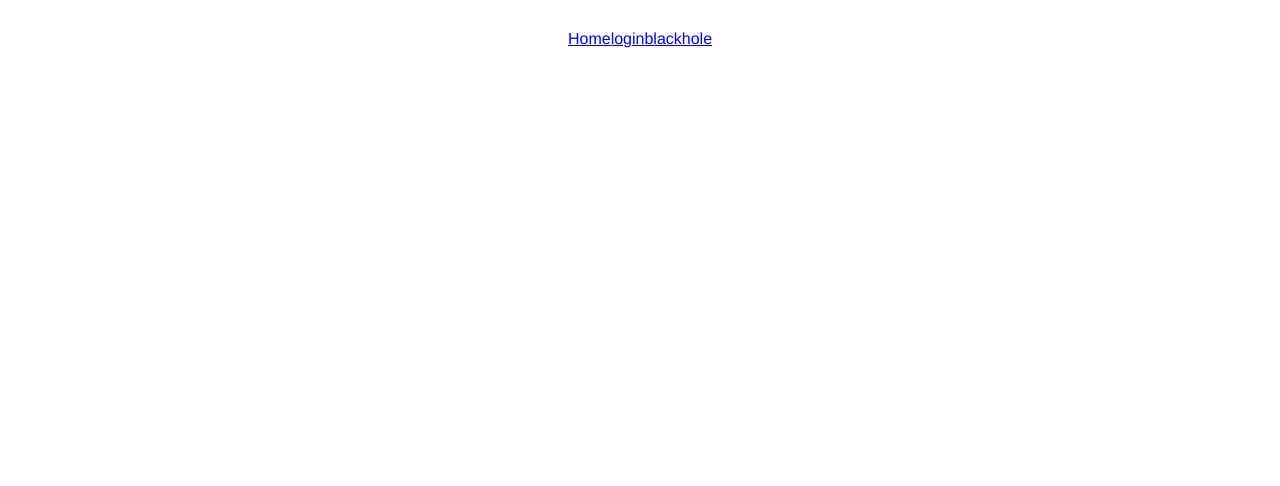
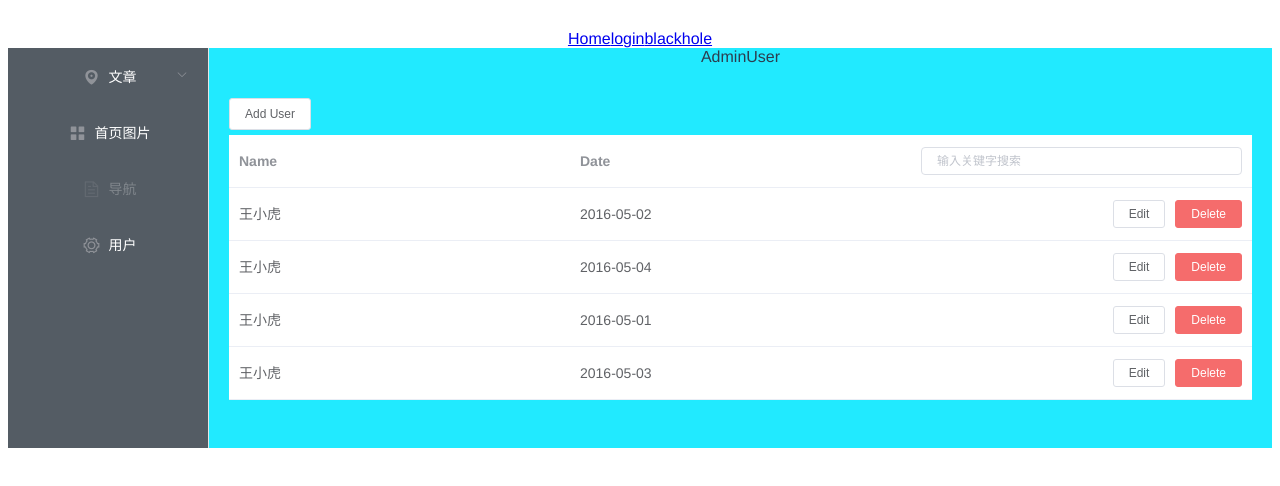
Before and after one commit to hjjhce/blog-vue, a Vue app: page /#/blackhole/user in a window 1280 px wide. Shown: the top 486 px of the page. Built offline with nearby package versions, Linux system fonts and the light colour scheme.

Commit message:
添加后台用户模块

```diff
--- a/package.json
+++ b/package.json
@@ -10,6 +10,7 @@
     "start": "npm run dev"
   },
   "dependencies": {
+    "axios": "^0.18.0",
     "element-ui": "^2.4.5",
     "vue": "^2.5.2",
     "vue-router": "^3.0.1"
--- a/src/App.vue
+++ b/src/App.vue
@@ -3,9 +3,10 @@
     <router-link to="/">Home</router-link>
     <router-link to="/login">login</router-link>
     <router-link to="/blackhole">blackhole</router-link>
+
     <!-- <img src="./assets/logo.png"> -->
     <!-- <Banner/>
-    <Main/> -->
+    <Main/>-->
     <router-view></router-view>
   </div>
 </template>
@@ -26,7 +27,7 @@ export default {
     return {
       message: ""
     };
-  }
+  },
 };
 </script>
 
--- a/src/components/AdminMain.vue
+++ b/src/components/AdminMain.vue
@@ -5,8 +5,11 @@
         <AdminNavMenu/>
       </el-aside>
       <el-container>
-            <el-header>Admin</el-header>
-            <el-main></el-main>
+        <el-header class="admin-main-header">{{this.$route.name}}</el-header>
+        <el-main>
+          <AdminUser v-show="this.$route.name == 'AdminUser'"></AdminUser>
+          <!-- <router-view></router-view> -->
+        </el-main>
       </el-container>
     </el-container>
   </div>
@@ -15,23 +18,36 @@
 
 <script>
 import AdminNavMenu from "./AdminNavMenu.vue";
+import AdminUser from "./AdminUser.vue";
 
 export default {
   name: "AdminMain",
   components: {
-    AdminNavMenu
+    AdminNavMenu,
+    AdminUser
   },
   data() {
     return {
-      message: ""
+      message:"",
     };
-  }
+  },
 };
+
+
 </script>
 
 
 <style>
 #blackhole-main .el-container {
-  background-color: aquamarine;
+  background-color: #21eaff;
 }
+
+#blackhole-main .el-aside {
+  width: auto !important;
+}
+
+#blackhole-main header.admin-main-header {
+  height: 30px !important;
+}
+
 </style>
--- a/src/components/AdminNavMenu.vue
+++ b/src/components/AdminNavMenu.vue
@@ -1,19 +1,21 @@
 <template>
   <div id="admin-nav-menu">
-        <el-row class="tac">
-        <el-col :span="12">
+    <el-row class="tac menu-col">
+      <el-col :span="12" class="menu-col">
         <el-menu
+          router
           default-active="2"
           class="el-menu-vertical-demo"
           @open="handleOpen"
           @close="handleClose"
           background-color="#545c64"
           text-color="#fff"
-            active-text-color="#ffd04b">
+          active-text-color="#ffd04b"
+        >
           <el-submenu index="1">
             <template slot="title">
               <i class="el-icon-location"></i>
-                <span>导航一</span>
+              <span>文章</span>
             </template>
             <el-menu-item-group>
               <template slot="title">分组一</template>
@@ -28,17 +30,17 @@
               <el-menu-item index="1-4-1">选项1</el-menu-item>
             </el-submenu>
           </el-submenu>
-            <el-menu-item index="2">
+          <el-menu-item index="/blackhole">
             <i class="el-icon-menu"></i>
-                <span slot="title">导航二</span>
+            <span slot="title">首页图片</span>
           </el-menu-item>
           <el-menu-item index="3" disabled>
             <i class="el-icon-document"></i>
-                <span slot="title">导航三</span>
+            <span slot="title">导航</span>
           </el-menu-item>
-            <el-menu-item index="4">
+          <el-menu-item index="/blackhole/user">
             <i class="el-icon-setting"></i>
-                <span slot="title">导航四</span>
+            <span slot="title">用户</span>
           </el-menu-item>
         </el-menu>
       </el-col>
@@ -51,7 +53,8 @@ export default {
   name: "AdminNavMenu",
   data() {
     return {
-      isCollapse: true
+      isCollapse: true,
+      isRouter: true
     };
   },
   methods: {
@@ -69,5 +72,14 @@ export default {
 .el-menu-vertical-demo:not(.el-menu--collapse) {
   width: 200px;
   min-height: 400px;
+  height: 100%;
+}
+
+.menu-col {
+  height: 100%;
+}
+
+#admin-nav-menu {
+  height: 100%;
 }
 </style>
--- /dev/null
+++ b/src/components/AdminUser.vue
@@ -0,0 +1,69 @@
+<template>
+  <div id="admin-user">
+    <AdminUserAdd></AdminUserAdd>
+    <el-table
+      :data="tableData.filter(data => !search || data.name.toLowerCase().includes(search.toLowerCase()))"
+      style="width: 100%"
+    >
+      <el-table-column label="Name" prop="name"></el-table-column>
+      <el-table-column label="Date" prop="date"></el-table-column>
+      <el-table-column align="right">
+        <template slot="header" slot-scope="scope">
+          <el-input v-model="search" size="mini" placeholder="输入关键字搜索"/>
+        </template>
+        <template slot-scope="scope">
+          <el-button size="mini" @click="handleEdit(scope.$index, scope.row)">Edit</el-button>
+          <el-button size="mini" type="danger" @click="handleDelete(scope.$index, scope.row)">Delete</el-button>
+        </template>
+      </el-table-column>
+    </el-table>
+  </div>
+</template>
+
+<script>
+    import AdminUserAdd from "./AdminUserAdd"
+
+  export default {
+    name: "AdminUser",
+    components: {
+        AdminUserAdd
+    },
+    data() {
+      return {
+        tableData: [{
+          date: '2016-05-02',
+          name: '王小虎',
+          address: '上海市普陀区金沙江路 1518 弄'
+        }, {
+          date: '2016-05-04',
+          name: '王小虎',
+          address: '上海市普陀区金沙江路 1517 弄'
+        }, {
+          date: '2016-05-01',
+          name: '王小虎',
+          address: '上海市普陀区金沙江路 1519 弄'
+        }, {
+          date: '2016-05-03',
+          name: '王小虎',
+          address: '上海市普陀区金沙江路 1516 弄'
+        }],
+        search: ''
+      }
+    },
+    methods: {
+      handleAdd($event){
+          console.log($event)
+      },
+      handleEdit(index, row) {
+        console.log(index, row);
+      },
+      handleDelete(index, row) {
+        console.log(index, row);
+      }
+    },
+  }
+</script>
+
+<style>
+
+</style>
--- /dev/null
+++ b/src/components/AdminUserAdd.vue
@@ -0,0 +1,103 @@
+<template>
+  <div id="admin-user-add">
+    <el-button size="small" @click="dialogFormVisible = true">Add User</el-button>
+    <el-dialog title="新增用户" :visible.sync="dialogFormVisible">
+      <el-form :model="form" :rules="rules">
+        <el-form-item label="邮箱" :label-width="formLabelWidth" prop="email">
+          <el-input v-model="form.email" autocomplete="off" class="user-add-input"></el-input>
+        </el-form-item>
+        <el-form-item label="用户名" :label-width="formLabelWidth" prop="name">
+          <el-input v-model="form.username" autocomplete="off" :span="6"></el-input>
+        </el-form-item>
+        <el-form-item label="手机号码" :label-width="formLabelWidth" prop="name">
+          <el-input v-model="form.mobile" autocomplete="off" :span="6"></el-input>
+        </el-form-item>
+        <el-form-item label="密码" :label-width="formLabelWidth" prop="pwd">
+          <el-input type="password" v-model="form.password" autocomplete="off"></el-input>
+        </el-form-item>
+        <el-form-item label="确认密码" :label-width="formLabelWidth">
+          <el-input type="password" v-model="form.checkpwd" autocomplete="off" prop="checkpwd"></el-input>
+        </el-form-item>
+        <el-form-item label="权限" :label-width="formLabelWidth">
+          <el-select v-model="form.privilege" placeholder="请选择用户权限">
+            <el-option label="管理员" value="0"></el-option>
+            <el-option label="普通用户" value="1"></el-option>
+          </el-select>
+        </el-form-item>
+      </el-form>
+      <div slot="footer" class="dialog-footer">
+        <el-button @click="dialogFormVisible = false">取 消</el-button>
+        <el-button type="primary" @click="onSubmit">确 定</el-button>
+      </div>
+    </el-dialog>
+  </div>
+</template>
+
+<script>
+export default {
+    name: "AdminUserAdd" ,
+    data() {
+      return {
+        dialogTableVisible: false,
+        dialogFormVisible: false,
+        form: {
+          name: '',
+          email: '',
+          password: '',
+          privilege: ''
+        },
+        rules: {},
+        formLabelWidth: '80px'
+      };
+    },
+    methods: {
+        onSubmit:function() {
+
+            this.dialogFormVisible = false;
+            this.$http({
+                method: "POST",
+                url: this.HOST + "/user-add",
+                headers: {
+                    "Content-Type": "application/json"
+                },
+                data: {
+                    name: this.form.username,
+                    email: this.form.email,
+                    mobile: this.form.mobile,
+                    password: this.form.password,
+                    checkpwd: this.form.checkpwd,
+                    privilege: this.form.privilege,
+                }
+            }).then((res) => {
+                console.log(res.data)
+            }).catch((error) => {
+                if(error.response){
+                    console.log(error.response)
+                }else if(error.request){
+                    console.log(error.request)
+                }else{
+                    console.log(error.message)
+                }
+
+            })
+        }
+    }
+}
+</script>
+
+
+<style>
+#admin-user-add {
+    text-align: left;
+    margin-bottom: 5px;
+}
+
+#admin-user-add .el-dialog {
+    width: 40%;
+}
+
+#admin-user-add .el-dialog__body form {
+    width: 60%;
+    margin-left: 20%;
+}
+</style>
--- a/src/components/Main.vue
+++ b/src/components/Main.vue
@@ -1,5 +1,5 @@
 <template>
-<div>
+  <div id="home-main">
     <Banner/>
     <el-container>
       <el-main>
@@ -36,12 +36,12 @@ export default {
 
 
 <style>
-.el-main {
+#home-main .el-main {
   padding: 0px;
   margin-right: 10px;
 }
 
-.el-aside {
+#home-main .el-aside {
   width: 390px !important;
 }
 </style>
--- a/src/components/Rside.vue
+++ b/src/components/Rside.vue
@@ -1,11 +1,7 @@
 <template>
-    <div>
-        <el-input
-            placeholder="请输入内容"
-            prefix-icon="el-icon-search"
-            v-model="search">
-        </el-input>
-    </div>
+  <div id="home-rside">
+    <el-input placeholder="请输入内容" prefix-icon="el-icon-search" v-model="search"></el-input>
+  </div>
 </template>
 
 
@@ -21,7 +17,7 @@ export default {
 </script>
 
 <style>
-.el-input {
+#home-rside .el-input {
   width: 90%;
   padding: 30px 0px;
 }
--- a/src/main.js
+++ b/src/main.js
@@ -4,8 +4,12 @@ import Vue from 'vue'
 import App from './App'
 import router from './router'
 import './plugins/element.js'
+import axios from 'axios'
 
 Vue.config.productionTip = false
+// axios.defaults.baseURL = "http://localhost:9090/v1/";
+Vue.prototype.$http = axios;
+Vue.prototype.HOST = '/api'
 
 /* eslint-disable no-new */
 new Vue({
--- a/src/router/index.js
+++ b/src/router/index.js
@@ -3,6 +3,7 @@ import Router from 'vue-router'
 import Main from '@/components/Main'
 import Login from '@/components/Login'
 import AdminMain from '@/components/AdminMain'
+import AdminUser from '@/components/AdminUser'
 
 Vue.use(Router)
 
@@ -23,6 +24,16 @@ export default new Router({
       path: "/blackhole",
       name: "AdminMain",
       component: AdminMain
+    },
+    {
+      path: "/blackhole/user",
+      name: "AdminUser",
+      component: AdminMain
+    },
+    {
+      path: "/blackhole",
+      name: "AdminTest",
+      component: AdminMain
     }
   ]
 })
```
Also changed, not shown: config/index.js (+9 -1 lines), src/components/Login.vue (+18 -5 lines), 1 other file (tests, documents, lock files or other folders). Lines whose indentation alone changed are shown as unchanged.
